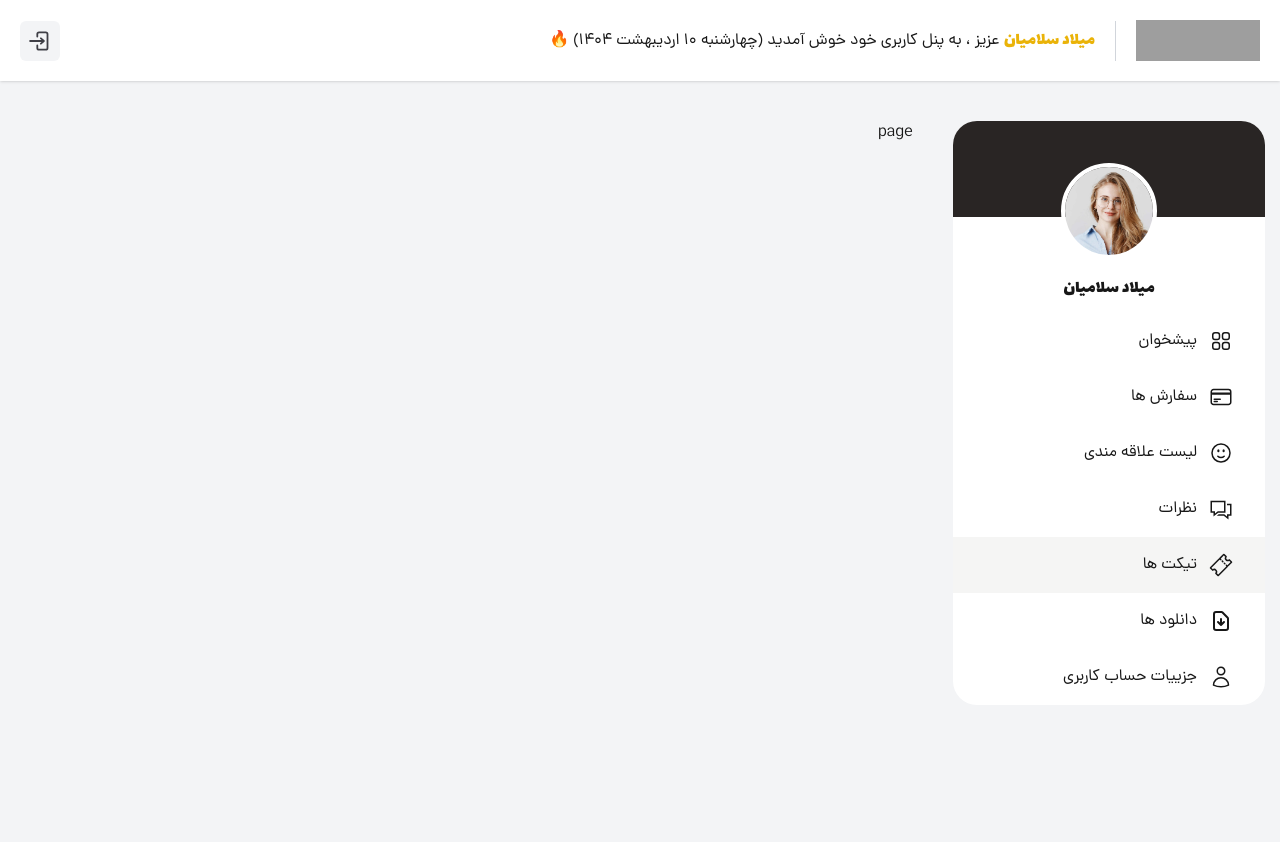
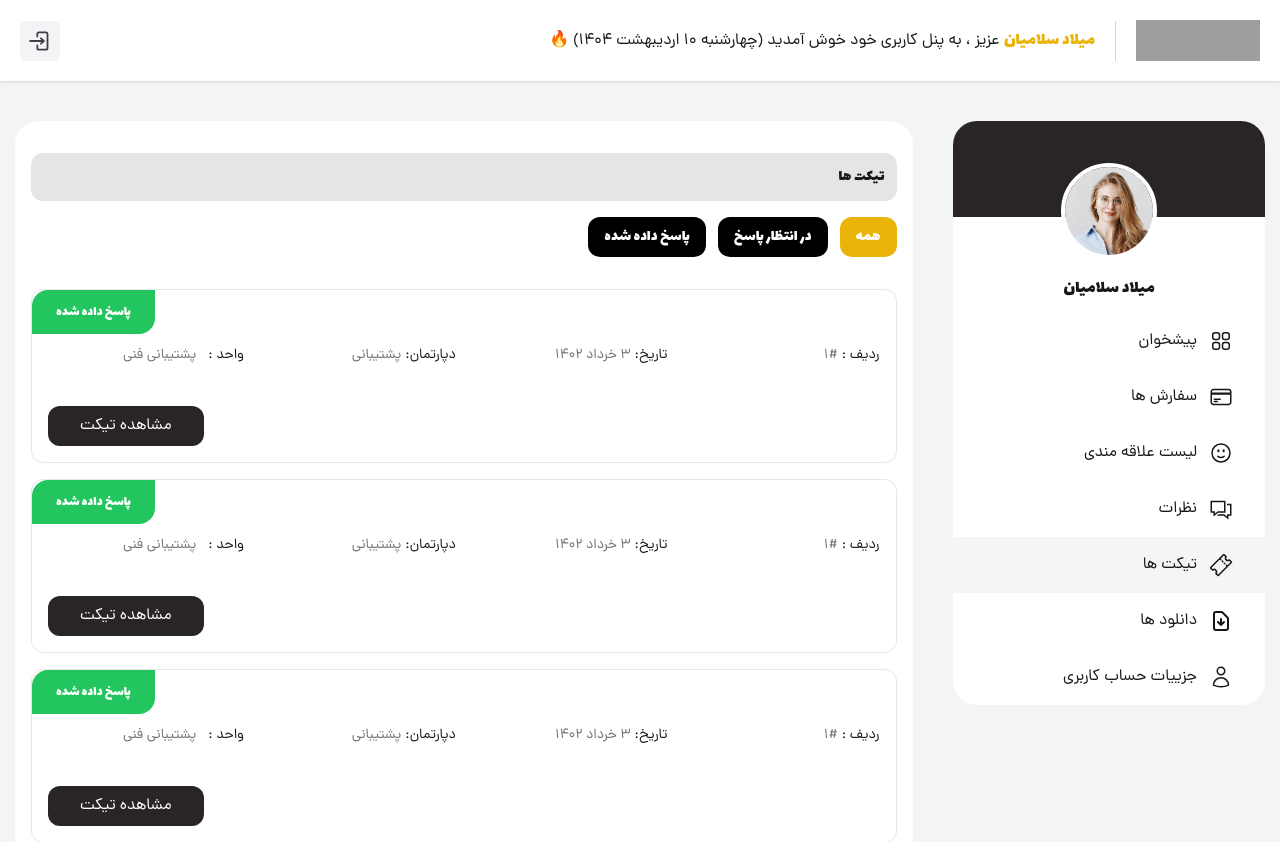
Before and after one commit to milad1385/tool-shop, a Next.js app: page /p-user/tickets in a window 1280 px wide. Shown: the top 842 px of the page. Built offline with nearby package versions, Linux system fonts and the light colour scheme; grey boxes are pictures that could not be loaded.

Commit message:
add tickets page

```diff
--- a/src/app/p-user/comments/page.tsx
+++ b/src/app/p-user/comments/page.tsx
@@ -8,7 +8,7 @@ import { Metadata } from "next";
 
 export const metadata: Metadata = {
   title: "کامنت ها - پنل کاربری",
-  description:"لیست کامنت های خود را میتوانید مشاهده کنید",
+  description: "لیست کامنت های خود را میتوانید مشاهده کنید",
   icons: {
     icon: "/images/tool.png",
   },
@@ -25,6 +25,7 @@ function page() {
         <Title content="لیست نظرات" />
         <Filters
           items={[
+            { id: 0, title: "همه", slug: "all" },
             { id: 1, title: "تایید شده", slug: "accepted" },
             { id: 2, title: "رد شده", slug: "rejected" },
             { id: 3, title: "در انتظار تایید", slug: "proccessing" },
--- a/src/app/p-user/orders/page.tsx
+++ b/src/app/p-user/orders/page.tsx
@@ -22,6 +22,7 @@ function page() {
       <Title content="سفارش ها" />
       <Filters
         items={[
+          { id: 0, title: "همه", slug: "all" },
           { id: 1, title: "پرداخت شده", slug: "paid" },
           { id: 2, title: "لغو شده", slug: "canceled" },
           { id: 3, title: "مرجوع شده", slug: "deported" },
--- a/src/app/p-user/tickets/page.tsx
+++ b/src/app/p-user/tickets/page.tsx
@@ -1,10 +1,13 @@
-import { Metadata } from 'next';
-import React from 'react'
-
+import Container from "@/components/modules/p-user/Container";
+import Filters from "@/components/modules/p-user/Filters";
+import Title from "@/components/modules/p-user/Title";
+import TicketList from "@/components/templates/p-user/tickets/TicketList";
+import { Metadata } from "next";
+import React from "react";
 
 export const metadata: Metadata = {
   title: "تیکت ها - پنل کاربری",
-  description:"لیست تیکت های خود را میتوانید مشاهده کنید",
+  description: "لیست تیکت های خود را میتوانید مشاهده کنید",
   icons: {
     icon: "/images/tool.png",
   },
@@ -15,8 +18,19 @@ export const metadata: Metadata = {
 
 function page() {
   return (
-    <div>page</div>
-  )
+    <Container>
+      <Title content="تیکت ها" />
+      <Filters
+        items={[
+          { id: 1, title: "همه", slug: "all" },
+          { id: 2, title: "در انتظار پاسخ", slug: "proccessing" },
+          { id: 3, title: "پاسخ داده شده", slug: "answered" },
+        ]}
+        slug="status"
+      />
+      <TicketList />
+    </Container>
+  );
 }
 
-export default page
+export default page;
--- a/src/components/modules/p-user/Filters.tsx
+++ b/src/components/modules/p-user/Filters.tsx
@@ -7,6 +7,8 @@ function Filters({ items, slug }: IFilters) {
   const searchParams = useSearchParams();
   const params = new URLSearchParams(searchParams);
   const router = useRouter();
+
+  const activeFilter = params.get(slug) || "all";
 
   const filterHandler = (filterSlug: string) => {
     params.set(slug, filterSlug);
@@ -20,7 +22,9 @@ function Filters({ items, slug }: IFilters) {
           onClick={() => filterHandler(item.slug)}
           key={item.id}
           className={`text-white font-Lalezar rounded-xl px-4 py-2 ${
-            item.slug === params.get(slug) ? "active-btn" : "bg-black"
+            item.slug === activeFilter
+              ? "active-btn"
+              : "bg-black"
           }`}
         >
           {item.title}
--- /dev/null
+++ b/src/components/templates/p-user/tickets/TicketItem.tsx
@@ -0,0 +1,39 @@
+import Link from "next/link";
+import React from "react";
+
+function TicketItem() {
+  return (
+    <div className="p-4 border rounded-xl relative">
+      <div className="bg-green-500 rounded-tl-2xl font-Lalezar text-sm text-white py-3 px-6 rounded-br-2xl absolute top-0 left-0">
+        پاسخ داده شده
+      </div>
+      <div className="grid grid-cols-2 sm:grid-cols-4 gap-4 my-10 text-sm">
+        <div>
+          <span>ردیف :</span>
+          <span className="mr-1 text-stone-500">#1</span>
+        </div>
+        <div>
+          <span>تاریخ:</span>
+          <span className="mr-1 text-stone-500">3 خرداد 1402</span>
+        </div>
+
+        <div>
+          <span>دپارتمان:</span>
+          <span className="mr-1 text-stone-500">پشتیبانی</span>
+        </div>
+        <div className="flex items-center gap-x-2">
+          <span>واحد :</span>
+          <span className="mr-1 text-stone-500">پشتیبانی فنی</span>
+        </div>
+      </div>
+
+      <div className="flex items-end justify-end">
+        <Link href="/p-user/tickets/1" className="px-8 py-2 bg-stone-800 rounded-xl text-white">
+          مشاهده تیکت
+        </Link>
+      </div>
+    </div>
+  );
+}
+
+export default TicketItem;
--- /dev/null
+++ b/src/components/templates/p-user/tickets/TicketList.tsx
@@ -0,0 +1,15 @@
+import React from "react";
+import TicketItem from "./TicketItem";
+
+function TicketList() {
+  return (
+    <div className="space-y-4">
+      <TicketItem />
+      <TicketItem />
+      <TicketItem />
+      <TicketItem />
+    </div>
+  );
+}
+
+export default TicketList;
```
